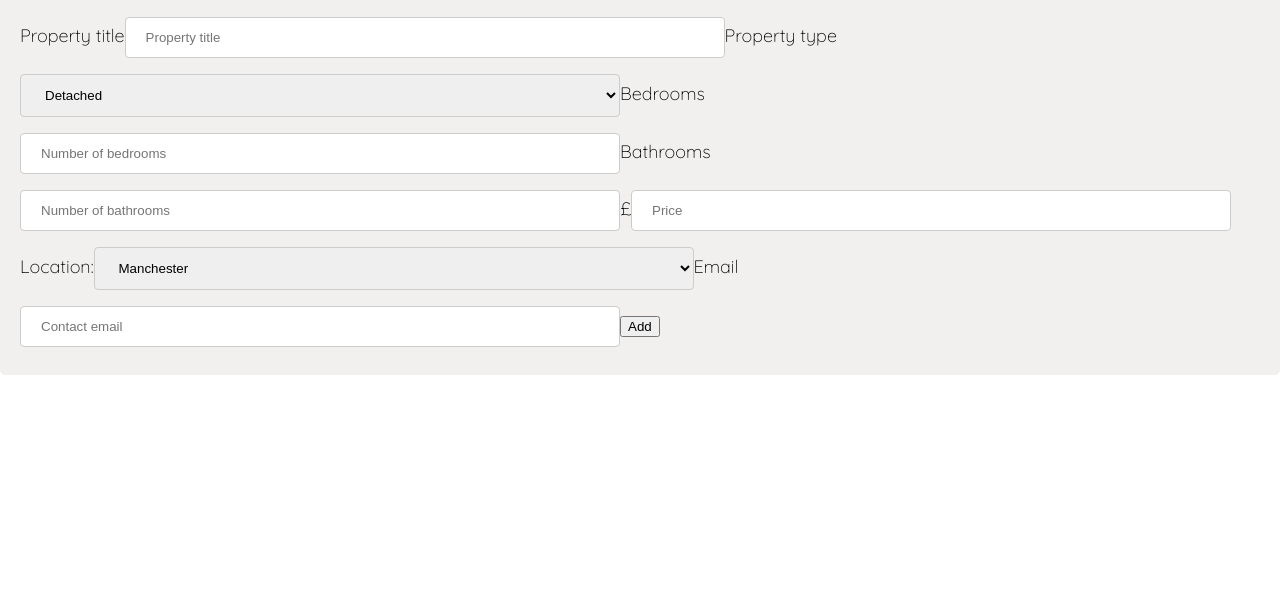
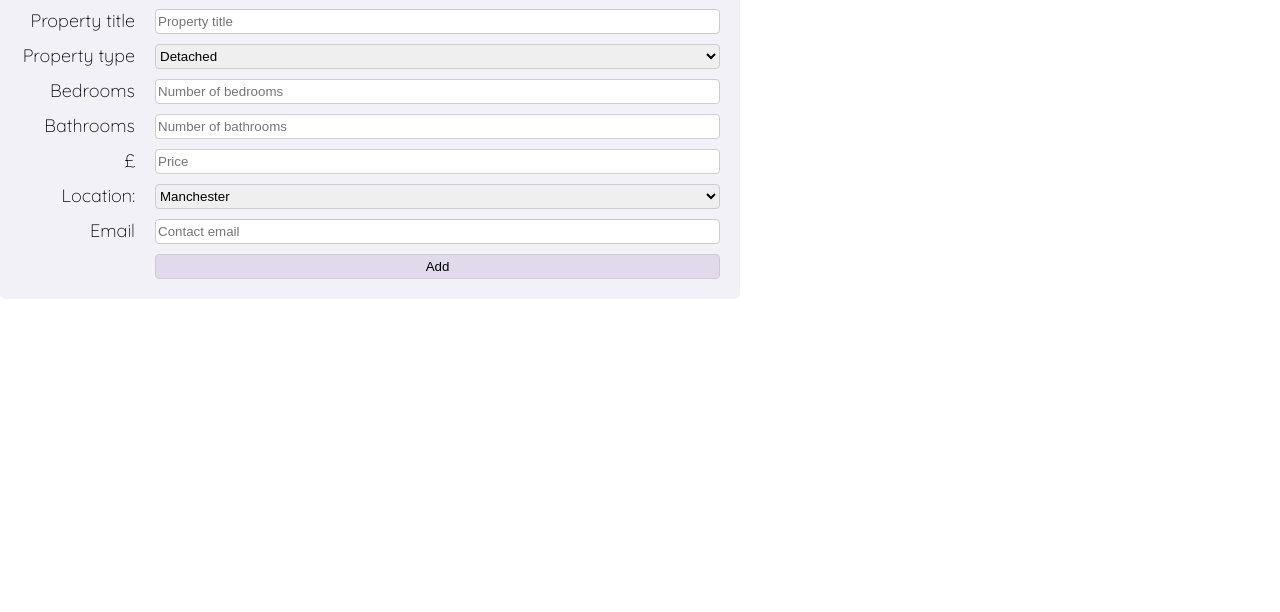
Before and after one commit to LydiaCodes22/Surreal-Estate, a React app: page /add-properties in a window 1280 px wide. Shown: the part 188-800 px from the top of the page. Built offline with nearby package versions, Linux system fonts and the light colour scheme.

Commit message:
form styling

```diff
--- a/src/components/AddProperties.js
+++ b/src/components/AddProperties.js
@@ -24,6 +24,9 @@ const AddProperties = () => {
       .post("https://surreal-api.herokuapp.com/api/v1/propertylisting", fields)
       .then((response) => {
         setStatusCode(response.status);
+      })
+      .catch(() => {
+        setStatusCode(404);
       });
     setFields(initialState.fields);
   };
@@ -33,13 +36,15 @@ const AddProperties = () => {
   };
 
   return (
-    <div className="add-properties">
+    <div>
       <h1>Add Properties</h1>
-      <Alert statusCode={statusCode} />
-      <form onSubmit={handleAddProperty}>
-        <label className="formLabel">
+      {!!statusCode && <Alert statusCode={statusCode} />}
+      <form className="add-properties" onSubmit={handleAddProperty}>
+        <label htmlFor="title" className="form-label">
           Property title
+        </label>
         <input
+          className="form-input"
           required
           type="text"
           id="title"
@@ -48,10 +53,12 @@ const AddProperties = () => {
           onChange={handleFieldChange}
           placeholder="Property title"
         />
+
+        <label htmlFor="type" className="form-label">
+          Property type
         </label>
-        <label className="formLabel">
-          Property type
         <select
+          className="form-input"
           id="type"
           name="type"
           value={fields.type}
@@ -64,11 +71,12 @@ const AddProperties = () => {
           <option value="cottage">Cottage</option>
           <option value="bungalow">Bungalow</option>
         </select>
+
+        <label htmlFor="bedrooms" className="form-label">
+          Bedrooms
         </label>
-
-        <label className="formLabel">
-          Bedrooms
         <input
+          className="form-input"
           required
           type="number"
           id="bedrooms"
@@ -77,10 +85,12 @@ const AddProperties = () => {
           onChange={handleFieldChange}
           placeholder="Number of bedrooms"
         />
+
+        <label htmlFor="bathrooms" className="form-label">
+          Bathrooms
         </label>
-        <label className="formLabel">
-          Bathrooms
         <input
+          className="form-input"
           required
           type="number"
           id="bathrooms"
@@ -89,10 +99,12 @@ const AddProperties = () => {
           onChange={handleFieldChange}
           placeholder="Number of bathrooms"
         />
+
+        <label htmlFor="price" className="form-label">
+          £
         </label>
-        <label className="formLabel">
-          £
         <input
+          className="form-input"
           type="number"
           id="price"
           name="price"
@@ -102,10 +114,12 @@ const AddProperties = () => {
           onChange={handleFieldChange}
           placeholder="Price"
         />
+
+        <label htmlFor="city" className="form-label">
+          Location:
         </label>
-        <label className="formLabel">
-          Location:
         <select
+          className="form-input"
           id="city"
           name="city"
           value={fields.city}
@@ -116,10 +130,12 @@ const AddProperties = () => {
           <option value="Sheffield">Sheffield</option>
           <option value="Liverpool">Liverpool</option>
         </select>
+
+        <label htmlFor="email" className="form-label">
+          Email{" "}
         </label>
-        <label className="formLabel">
-          Email
         <input
+          className="form-input"
           required
           type="email"
           id="email"
@@ -128,8 +144,10 @@ const AddProperties = () => {
           onChange={handleFieldChange}
           placeholder="Contact email"
         />
-        </label>
-        <button type="submit">Add</button>
+
+        <button className="form-input" type="submit">
+          Add
+        </button>
       </form>
     </div>
   );
--- a/src/components/Alert.js
+++ b/src/components/Alert.js
@@ -12,13 +12,10 @@ const Alert = ({ statusCode }) => {
   }
   if (statusCode === 404) {
     return (
-      <div className="server-error-alert">
-        {" "}
-        Server error. Please try again later.
-      </div>
+      <div className="error-alert"> Server error. Please try again later.</div>
     );
   }
-  return <div> </div>;
+  return <div className="error-alert">{statusCode} Not successful</div>;
 };
 
 Alert.propTypes = {
--- a/src/styles/AddProperties.css
+++ b/src/styles/AddProperties.css
@@ -1,15 +1,31 @@
+
 .add-properties {
+    max-width: 700px;
+    display: grid;
+    grid-template-columns: 115px 1fr;
     border-radius: 5px;
-    background-color: rgb(242, 240, 239);
+    background-color: rgb(242, 241, 248);
     padding: 20px;
+    column-gap: 20px;
+    row-gap: 10px;
 }
-input, select {
-    width: 600px;
-    max-width: 100%;
-    padding: 12px 20px;
-    margin: 8px 0;
-    display: inline-block;
+  .form-label {
+    text-align: right;
+    grid-column: 1 / 2;
+  }
+  .form-input {
+    height: 25px;
+    grid-column: 2 / 3;
     border: 1px solid #ccc;
     border-radius: 4px;
     box-sizing: border-box;
   }
+
+  button {
+    background: rgb(225, 218, 234);
+  }
+
+  button:hover {
+    background: rgb(216, 206, 232);
+    text-shadow: 2px 2px 2px #CCC4CE;
+  }
--- a/src/styles/alert.css
+++ b/src/styles/alert.css
@@ -1,6 +1,6 @@
 .success-alert {
     background-color: rgba(63, 220, 63, 0.468);
 }
-.server-error-alert {
+.error-alert {
     background-color: rgba(255, 0, 0, 0.516);
 }
```
Also changed, not shown: 2 other files. Lines whose indentation alone changed are shown as unchanged.
